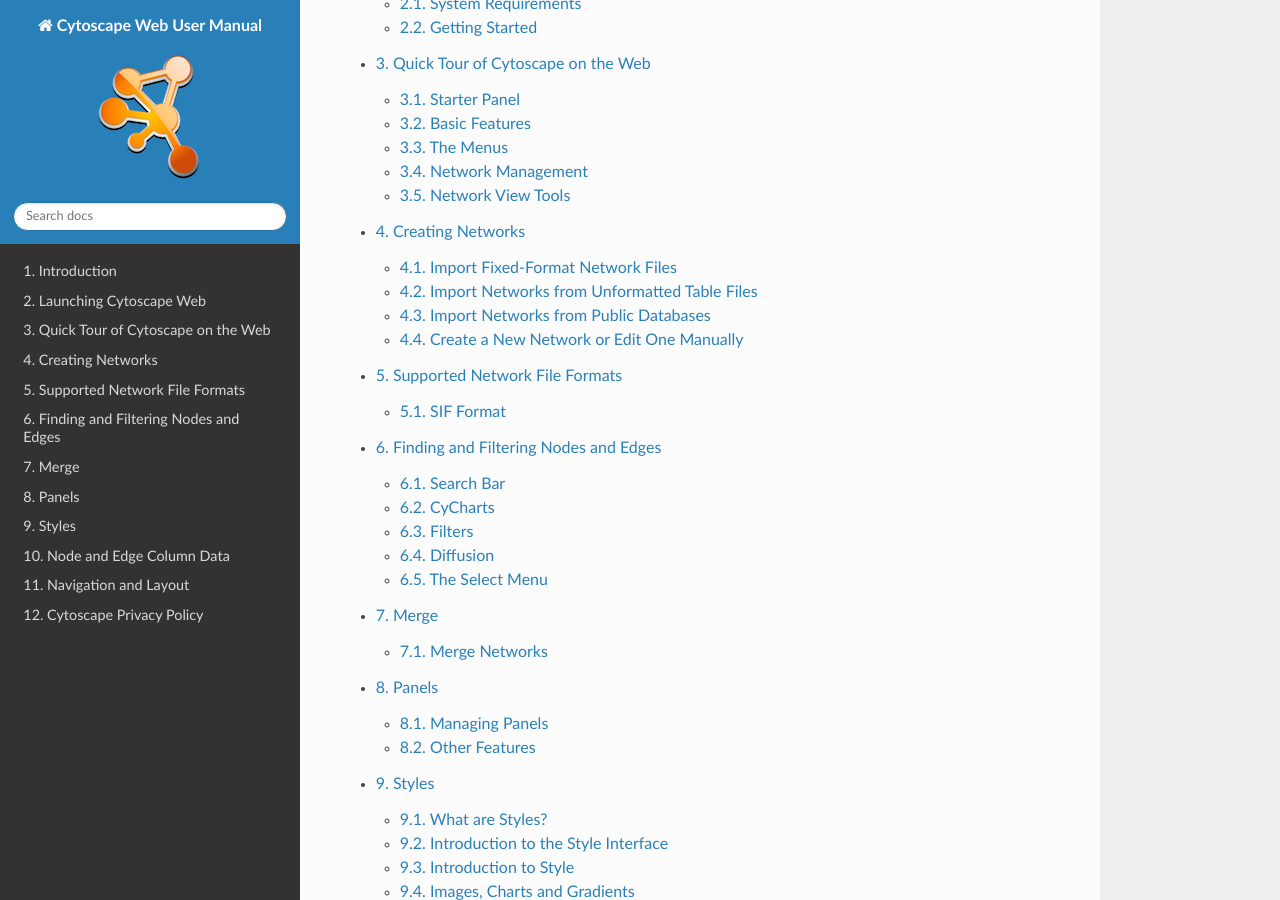
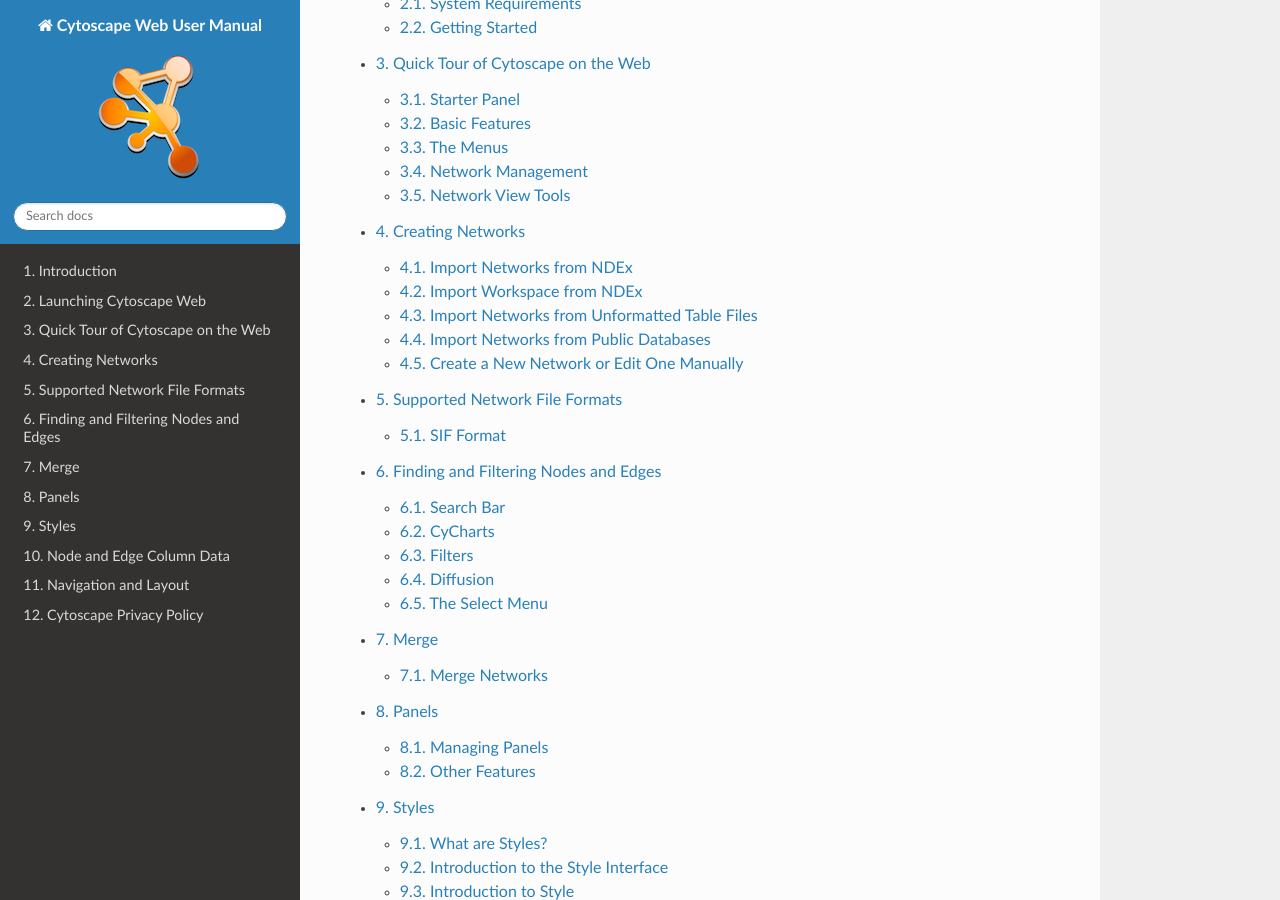
Before and after one commit to cytoscape/web-cytoscape-manual, a Sphinx documentation site: the page built from docs/index.rst, in a window 1280 px wide and 900 px high, scrolled down 396 px. Built offline with Sphinx 7.4.7 and the Read the Docs theme 3.1.0, drawn with Linux system fonts in a browser that asks for light colours; some of the changed lines change nothing that is shown.

Commit message:
Update Creating_Networks.md

```diff
--- a/docs/Creating_Networks.md
+++ b/docs/Creating_Networks.md
@@ -3,73 +3,55 @@
 <a id="creating_networks"> </a>
 
 
-There are 4 different ways of creating networks in Cytoscape:
+There are 2 different ways of creating networks in Cytoscape Web:
 
-1.  Importing pre-existing, fixed-format network files.
+1.  Importing pre-existing networks from the [Network Data Exchange (NDEx)](https://www.ndexbio.org) public database.
 
 2.  Importing pre-existing, unformatted text or Excel files.
 
-3.  Importing data from from public databases.
+<a id="import_network_from_ndex"> </a>
+## Import Networks from NDEx
 
-4.  Creating an empty network and manually adding nodes and edges.
+The NDEx Project provides an open-source framework
+where scientists and organizations can share, store, manipulate, and publish
+biological network knowledge.
 
-<a id="import_fixed_format_network_files"> </a>
-## Import Fixed-Format Network Files
+To import a network from NDEx, choose **Data → Open network(s) from NDEx** in the top menu bar:
 
-Network files can be specified in any of the formats described in the
-**[Supported Network
-Formats](Supported_Network_File_Formats.html#supported-network-file-formats)**
-section. Networks are imported into Cytoscape via **File →
-Import**. The network file can either be located directly
-on the local computer, or found on a remote computer (in which case it
-will be referenced with a URL).
+-   The **NDEx Network Browser** window will open in the **SEARCH NDEx** tab allowing you to browse all the available public networks sorted by date last modified.
 
-<a id="load_networks_from_local_computer"> </a>
-### Load Networks from Local Computer
+-   You can find networks of interest by typing one or more search terms in the **search bar** (such as BRCA1 or Apoptosis).
 
-In order to load a network from a local file you can select **File →
-Import → Network from File...** or click on
-![](_static/images/Creating_Networks/Cy3_icon_net_file_import.png)
-on the tool bar. Choose the correct file in the file chooser dialog and
-press Open. Some sample network files of different types have been
-included in the sampleData folder in Cytoscape.
+-   *BONUS: If you are logged into your NDEx account, you can also select the **MY NETWORKS** tab and browse or search only among your own networks stored in NDEx.*
 
-After you choose a network file, another dialog will pop up. Here, you
-can choose either to create a new network collection for the new
-network, or load the new network into an existing network collection.
-When you choose the latter, make sure to choose the right mapping column
-to map the new network to the existing network collection.
+-   Search results are always returned in order of relevance based on the search terms you provided.
 
-![](_static/images/Creating_Networks/ImportNetwork.png)
+-   On the left hand side, mark the checkbox to select the network(s) you want to import.
 
-Alternatively, you can simply drag and drop a network file from the desktop into the _Network_ list
-(**Control Panel**), rather than selecting the file from the menu option.
+-   Click the **OPEN NETWORK(S)** button in the bottom right corner to import all selected networks.
 
-Network files in SIF, GML, and XGMML formats may also be loaded directly
-from the command line using the -N option.
+![](_static/images/Creating_Networks/ndex_network_browser.png)
 
-<a id="load_networks_from_a_remote_computer_url_import"> </a>
-### Load Networks from a Remote Computer (URL import)
+<a id="import_workspace_from_ndex"> </a>
+## Import Workspace from NDEx
 
-To load a network from a remote file, you can select **File → Import →
-Network from URL...**. In the import network dialog, insert the appropriate
-URL, either manually or using URL bookmarks. Bookmarked URLs can be
-accessed by clicking on the arrow to the right of the text field (see
-the Bookmark Manager in
-[Preferences](Cytoscape_Preferences.html#cytoscape-preferences)
-for more details on bookmarks). Also, you can drag and drop links from a
-web browser to the URL text box. Once a URL has been specified, click on
-the OK button to load the network.
+In Cytoscape Web, the worspace is comparable to the "session" concept in the Cytoscape desktop application.
+Therefore, a Cytoscape Web workspace can be imported and exported to a user's NDEx account.
+This feature is only available to Cytoscape Web users when they are logged into their NDEx accounts.
 
-![](_static/images/Creating_Networks/ImportNetworkFromURL.png)
+To import a workspace from NDEx, choose **Data → Open workspace from NDEx...** in the top menu bar:
 
-Another issue for network import is the presence of firewalls, which can
-affect which files are accessible to a computer. To work around this
-problem, Cytoscape supports the use of proxy servers. To configure a
-proxy server, go to **Edit → Preferences → Proxy Settings...**. This is
-further described in the
-**[Preferences](Cytoscape_Preferences.html#cytoscape-preferences)**
-section.
+-   The **My Workspaces** window will open and display all the available workspaces stored in your NDEx account.
+
+-   On the left hand side, mark the checkbox to select the workspace you want to import.
+
+-   Click the **OPEN WORKSPACE** button in the bottom right corner to import the selected workspace.
+
+-   You can also **DELETE** a selected workspace if desired.
+
+![](_static/images/Creating_Networks/my_workspaces.png)
+
+
 
 <a id="import_networks_from_unformatted_table_files"> </a>
 ## Import Networks from Unformatted Table Files
@@ -290,9 +272,7 @@
     STRING is a database of known and predicted protein-protein interactions. STITCH and STRING
     are available from the **Search bar** and from **File → Import → Network → Public Databases...**.
 
--   [NDEx](http://www.ndexbio.org/): The Network Data Exchange (NDEx) Project provides an open-source framework
-    where scientists and organizations can share, store, manipulate, and publish
-    biological network knowledge. NDEx is available from the **Search bar**, from **File → Import → Network from NDEx...** and     in the **Toolbar** via the **NDEx Button**.
+-   [NDEx](http://www.ndexbio.org/):  NDEx is available from the **Search bar**, from **File → Import → Network from NDEx...** and     in the **Toolbar** via the **NDEx Button**.
 
 ### Example: Retrieving Networks from NDEx
 
```
